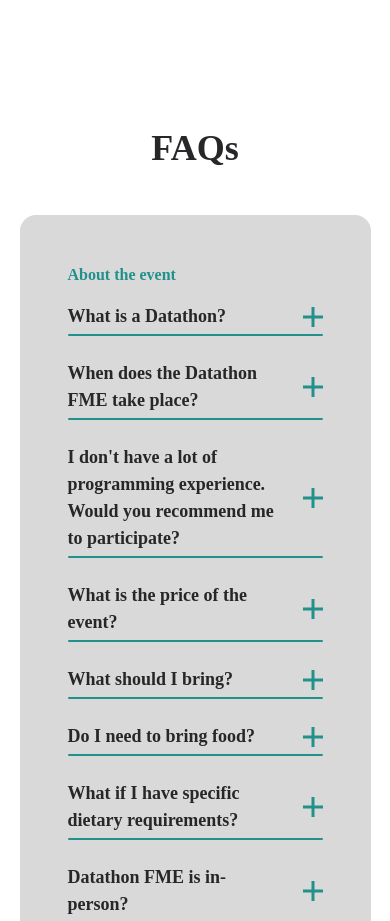
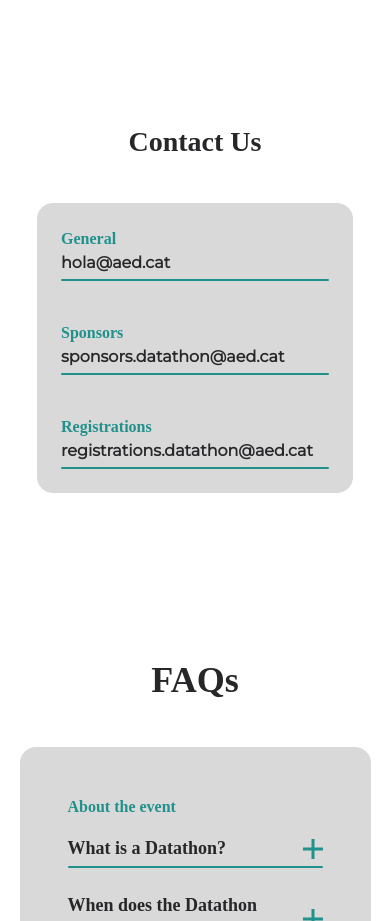
Before and after one commit to data-students/web-datathon-2024, a SvelteKit app in the folder front_sk/: page / in a window 390 px wide. Shown: the part 6740-7661 px from the top of the page. Built offline with nearby package versions, Linux system fonts and the light colour scheme; a web font is replaced by a local one.

Commit message:
new contact section

```diff
--- /dev/null
+++ b/front_sk/src/lib/components/sections/Contact.svelte
@@ -0,0 +1,22 @@
+<script>
+import Card from "$lib/components/Card.svelte";
+</script>
+
+<div id="contact" class="mt-52">
+  <h2 class="font-title font-bold text-[28px] sm:text-[36px] md:text-[48px] mb-10 text-dark text-center col-span-full">
+    Contact Us
+  </h2>
+  <div class="bg-terc w-full text-dark p-6 sm:p-8 md:p-10 flex flex-col mr-0 sm:mr-40 rounded-[16px]">
+    <h5 class="text-accent font-title text-[16px] sm:text-[18px] md:text-[20px] font-bold pr-4">General</h5>
+    <a href="mailto:hola@aed.cat" class="font-body text-[16px] sm:text-[18px] md:text-[20px] font-bold pr-4">hola@aed.cat</a>
+    <div class="w-full bg-accent h-[2px] rounded-full mt-1"></div>
+
+    <h5 class="pt-10 text-accent font-title text-[16px] sm:text-[18px] md:text-[20px] font-bold pr-4">Sponsors</h5>
+    <a href="mailto:sponsors.datathon@aed.cat" class="font-body text-[16px] sm:text-[18px] md:text-[20px] font-bold pr-4">sponsors.datathon@aed.cat</a>
+    <div class="w-full bg-accent h-[2px] rounded-full mt-1"></div>
+
+    <h5 class="pt-10 text-accent font-title text-[16px] sm:text-[18px] md:text-[20px] font-bold pr-4">Registrations</h5>
+    <a href="mailto:registrations.datathon@aed.cat" class="font-body text-[16px] sm:text-[18px] md:text-[20px] font-bold pr-4">registrations.datathon@aed.cat</a>
+    <div class="w-full bg-accent h-[2px] rounded-full mt-1"></div>
+  </div>
+</div>
--- a/front_sk/src/lib/components/sections/Faqs.svelte
+++ b/front_sk/src/lib/components/sections/Faqs.svelte
@@ -4,7 +4,7 @@
     import Card from "$lib/components/Card.svelte";
 </script>
 
-<div id="faqs" class="w-[90%] sm:w-[85%] grid grid-cols-1 lg:grid-cols-2 items-start pb-40 mt-52 ">
+<div id="faqs" class="w-[90%] sm:w-[85%] grid grid-cols-1 lg:grid-cols-2 items-start pb-40 mt-40 ">
     <h2 class="font-title font-bold md:text-[48px] text-[36px] mb-10 text-dark text-center col-span-full">FAQs</h2>
 
     <div class="flex flex-col items-center ">
--- a/front_sk/src/routes/(app)/+layout.svelte
+++ b/front_sk/src/routes/(app)/+layout.svelte
@@ -20,11 +20,7 @@
 
      <div class={`items-center justify-center ${$page.url.pathname !== '/' ? 'opacity-0' : ''}`}>
         <ul class=" hidden lg:flex flex-row space-x-12 px-10 py-2.5 rounded-full font-title font-semibold  bg-dark text-terc text-[16px]">
-            <li class="hover:text-accent group relative ">
-                <a href="#home" on:click|preventDefault={scrollToSection} >Home</a>
-                <span class="absolute -bottom-1 left-1/2 w-0 transition-all h-0.5 bg-accent group-hover:w-3/6"></span>
-                <span class="absolute -bottom-1 right-1/2 w-0 transition-all h-0.5 bg-accent group-hover:w-3/6"></span>
-            </li>
+
             <li class="hover:text-accent group relative ">
                 <a href="#about" on:click|preventDefault={scrollToSection} >About</a>
                 <span class="absolute -bottom-1 left-1/2 w-0 transition-all h-0.5 bg-accent group-hover:w-3/6"></span>
@@ -37,6 +33,11 @@
             </li>
             <li class="hover:text-accent group relative ">
                 <a href="#aed" on:click|preventDefault={scrollToSection}>AED</a>
+                <span class="absolute -bottom-1 left-1/2 w-0 transition-all h-0.5 bg-accent group-hover:w-3/6"></span>
+                <span class="absolute -bottom-1 right-1/2 w-0 transition-all h-0.5 bg-accent group-hover:w-3/6"></span>
+            </li>
+            <li class="hover:text-accent group relative ">
+                <a href="#contact" on:click|preventDefault={scrollToSection} >Contact</a>
                 <span class="absolute -bottom-1 left-1/2 w-0 transition-all h-0.5 bg-accent group-hover:w-3/6"></span>
                 <span class="absolute -bottom-1 right-1/2 w-0 transition-all h-0.5 bg-accent group-hover:w-3/6"></span>
             </li>
@@ -68,10 +69,10 @@
         <div class=" flex flex-col just-center items-center space-y-2  text-center ">
             <h2 class="text-[36px] font-title font-bold mb-4 text-accent">Menu</h2>
             <ul class={` space-y-4 text-[20px] ${$page.url.pathname !== '/' ? 'hidden' : ''} `}>
-                <li><a href="#home" on:click|preventDefault={scrollToSection} class=" text-primary font-body">Home</a></li>
                 <li><a href="#about" on:click|preventDefault={scrollToSection} class=" text-primary font-body">About</a></li>
                 <li><a href="#schedule" on:click|preventDefault={scrollToSection}  class=" text-primary font-body">Schedule</a></li>
                 <li><a href="#aed" on:click|preventDefault={scrollToSection}  class=" text-primary font-body">AED</a></li>
+                <li><a href="#contact" on:click|preventDefault={scrollToSection} class=" text-primary font-body">Contact</a></li>
                 <li><a href="#faqs" on:click|preventDefault={scrollToSection}  class="font-body">FAQs</a></li>
             </ul>
             <div class="space-x-4 flex flex-row flex-wrap justify-center items-center pt-4">
--- a/front_sk/src/routes/(app)/+page.svelte
+++ b/front_sk/src/routes/(app)/+page.svelte
@@ -6,6 +6,7 @@
     import About from '$lib/components/sections/About.svelte'
     import Faqs from '$lib/components/sections/Faqs.svelte';
     import Scroll from '$lib/components/Scroll.svelte';
+    import Contact from '$lib/components/sections/Contact.svelte';
 </script>
 
 <div class="flex flex-col items-center max-w-screen overflow-hidden ">
@@ -13,6 +14,7 @@
     <About/>
     <Schedule />
     <Aed />
+    <Contact />
     <Faqs />
     <Footer />
     <Scroll />
```
